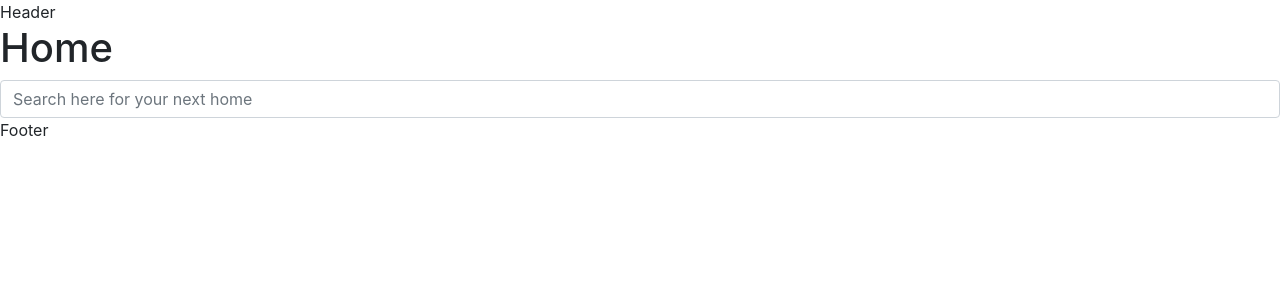
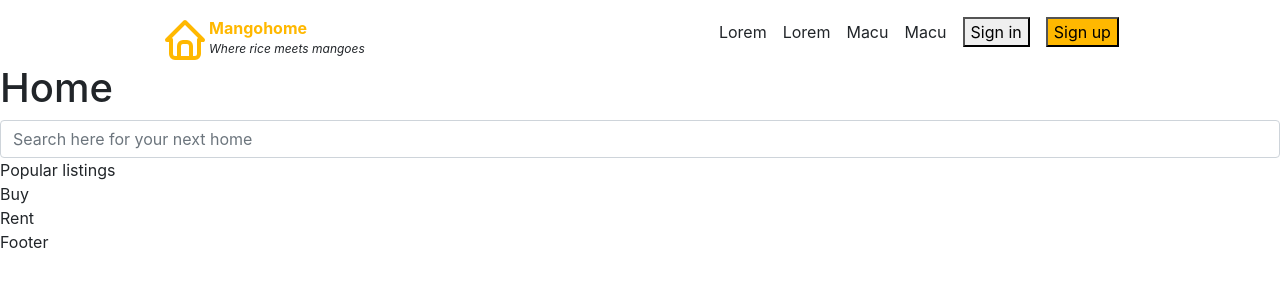
Before and after one commit to CarlosVelilla/redux-pill, a React (Create React App) app: page / in a window 1280 px wide. Shown: the top 300 px of the page. Built offline with nearby package versions, Linux system fonts and the light colour scheme.

Commit message:
Start styling

```diff
--- a/src/components/Header/Header.jsx
+++ b/src/components/Header/Header.jsx
@@ -1,9 +1,27 @@
-import React from 'react'
+import styles from "./Header.module.css"
+import logo from "../../assets/img/logo.svg"
 
 function Header() {
   return (
-    <div>
-      Header
+    <div className={styles.container}>
+      <div className={styles.header__logoContainer}>
+        <img src={logo} alt="Company logo" className={styles.header__logoContainer_img} />
+        <div>
+          <div className={styles.header__logoContainer_title}>Mangohome</div>
+          <div className={styles.header__logoContainer_subtitle}>Where rice meets mangoes</div>
+        </div>
+
+      </div>
+      <nav>
+        <ul className={styles.header__menu}>
+          <li>Lorem</li>
+          <li>Lorem</li>
+          <li>Macu</li>
+          <li>Macu</li>
+          <button className={styles.secondary_btn}>Sign in</button>
+          <button className={styles.primary_btn}>Sign up</button>
+        </ul>
+      </nav>
     </div>
   )
 }
--- /dev/null
+++ b/src/components/Header/Header.module.css
@@ -0,0 +1,35 @@
+.container {
+  display: flex;
+  justify-content: space-around;
+  align-items: center;
+  margin-top: 1rem;
+}
+
+.header__logoContainer {
+  display: flex;
+}
+
+.header__logoContainer_title {
+  color: #FFB800;
+  font-weight: bold;
+}
+
+.header__logoContainer_subtitle {
+  font-size: 0.75rem;
+  font-style: italic;
+}
+
+.header__logoContainer_img {
+  width: 3rem;
+}
+
+.header__menu {
+  display: flex;
+  align-items: center;
+  gap: 1rem;
+  list-style-type: none;
+}
+
+.primary_btn {
+  background-color: #FFB800;
+}
--- a/src/pages/home/Home.jsx
+++ b/src/pages/home/Home.jsx
@@ -1,10 +1,23 @@
 import SearchInput from "../../components/SearchInput/SearchInput"
+import styles from "./Home.module.css"
 
 function Home() {
   return (
     <>
-      <h1>Home</h1>
-      <SearchInput isHome={true} />
+      <main>
+        <h1>Home</h1>
+        <SearchInput isHome={true} />
+      </main>
+      <section>
+        <span>Popular listings</span>
+        <article>
+          <span className={styles.listings__title}>Buy</span>
+        </article>
+        <article>
+          <span className={styles.listings__title}>Rent</span>
+
+        </article>
+      </section>
     </>
   )
 }
--- /dev/null
+++ b/src/pages/home/Home.module.css
@@ -0,0 +1,3 @@
+.listings__title {
+
+}
```
Also changed, not shown: src/assets/img/logo.svg (added), src/assets/img/old-logo.png (added).
